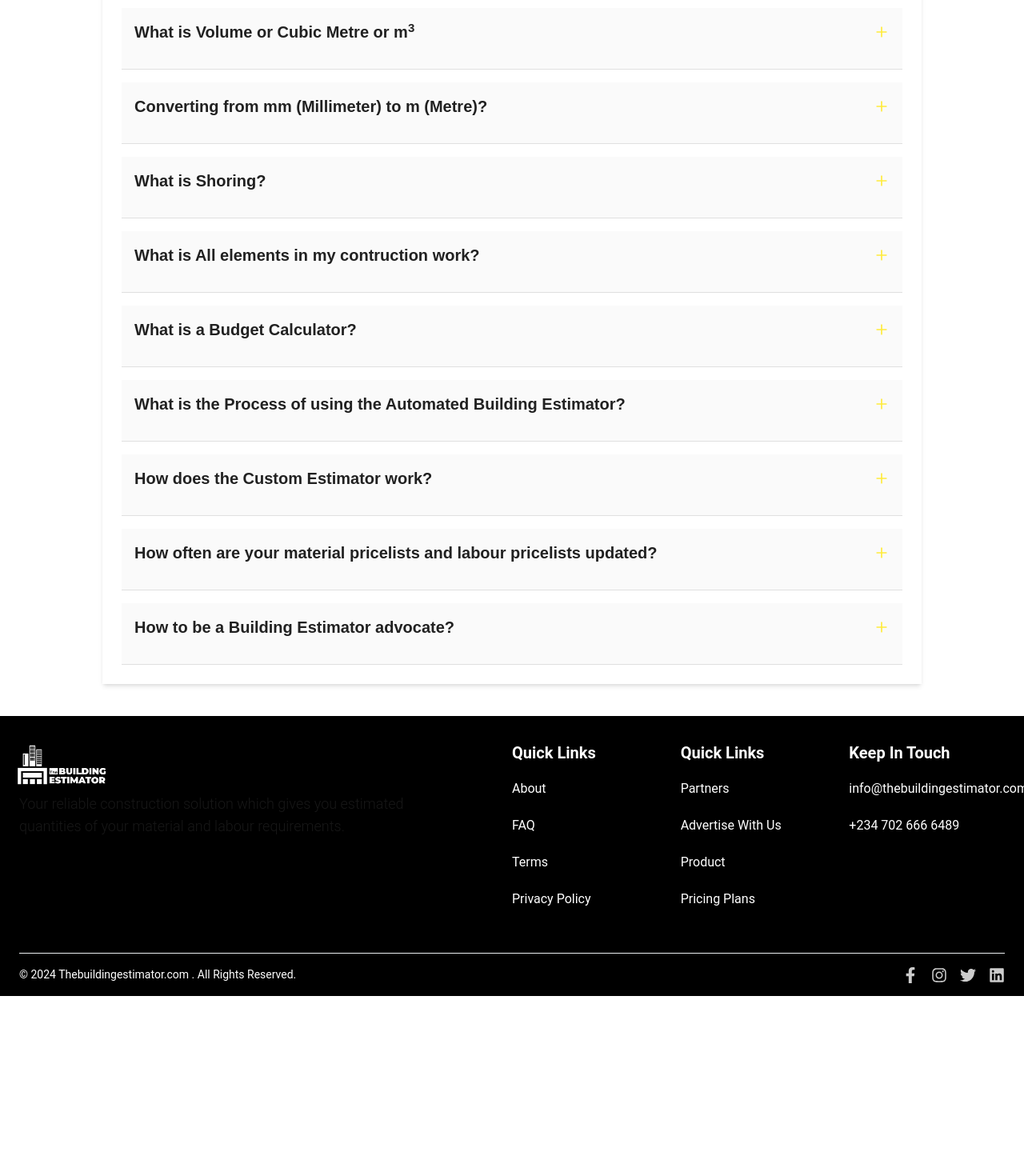
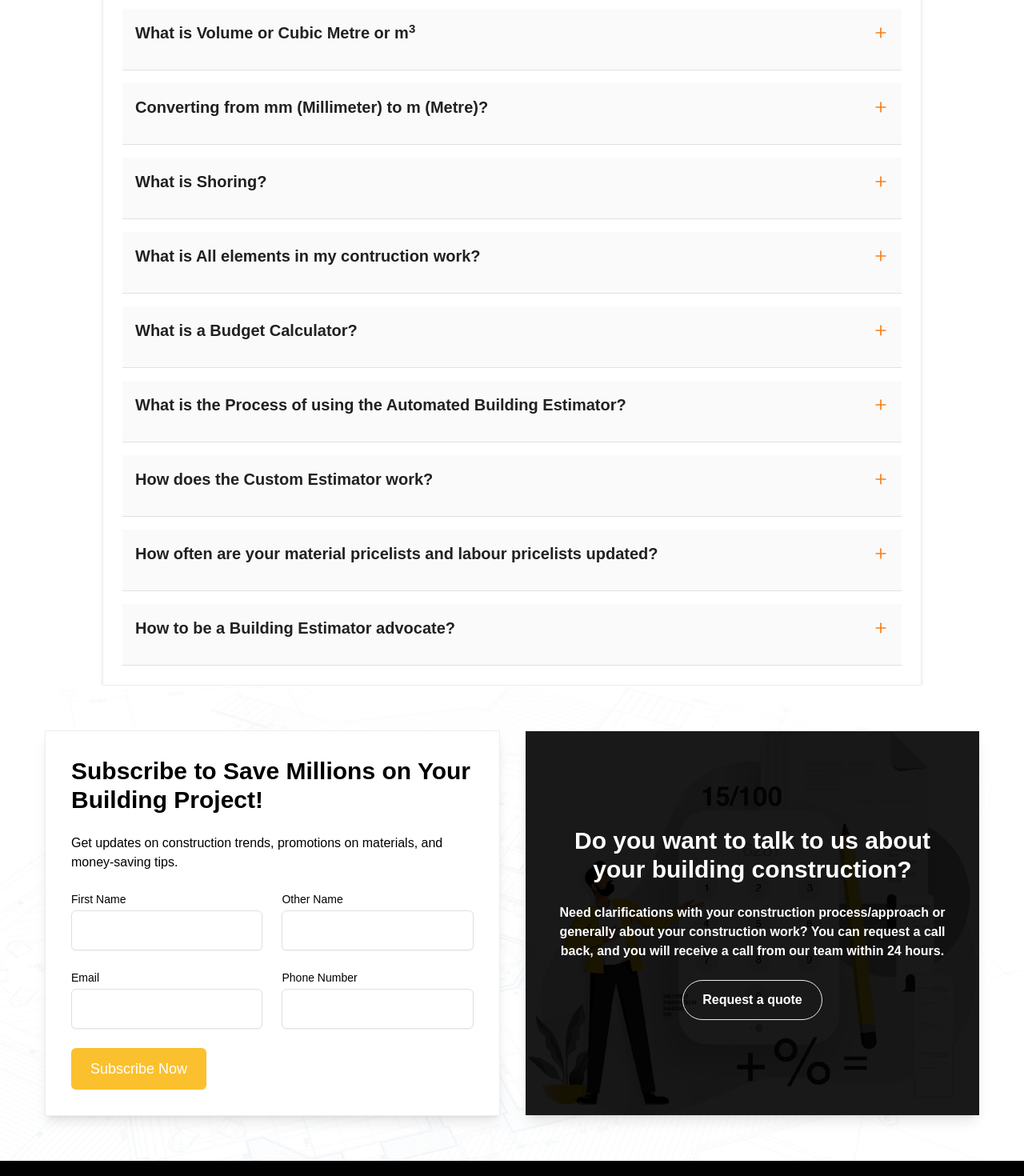
Before and after one commit to captain204/BESITIMATOR-FE-v2, a Next.js app: page /faq in a window 1280 px wide. Shown: the part 1080-2550 px from the top of the page at 80% size. Before the commit the page ends 2325 px from the top, so only its background shows below. Built offline with nearby package versions, Linux system fonts and the light colour scheme.

Commit message:
refactored design again

```diff
--- a/package.json
+++ b/package.json
@@ -24,8 +24,10 @@
     "react-hook-form": "^7.53.0",
     "react-icons": "^5.3.0",
     "react-redux": "^9.1.2",
+    "react-slick": "^0.30.2",
     "react-toastify": "^10.0.5",
     "react-type-animation": "^3.2.0",
+    "slick-carousel": "^1.8.1",
     "yup": "^1.4.0"
   },
   "devDependencies": {
--- a/src/app/faq/page.tsx
+++ b/src/app/faq/page.tsx
@@ -1,6 +1,7 @@
 import Layout from "@/components/Layout";
 import AboutHeader from "@/screens/AboutScreen/AboutHeader";
 import FAQSection from "@/screens/FAQs/FAQs";
+import ContactUs from "@/screens/LandingPageScreen/Subscribe";
 import React from "react";
 
 const page = () => {
@@ -13,6 +14,7 @@ const page = () => {
         />
 
         <FAQSection />
+        <ContactUs />
       </Layout>
     </div>
   );
--- a/src/app/privacy-policy/page.tsx
+++ b/src/app/privacy-policy/page.tsx
@@ -1,5 +1,6 @@
 import Layout from "@/components/Layout";
 import AboutHeader from "@/screens/AboutScreen/AboutHeader";
+import ContactUs from "@/screens/LandingPageScreen/Subscribe";
 import PrivacyPolicy from "@/screens/PrivacyScreen/PrivacyPolicy";
 import React from "react";
 
@@ -9,10 +10,14 @@ const page = () => {
       <Layout>
         <AboutHeader
           title="Privacy Policy"
-          breadcrumbItems={[{ label: "Home", link: "/" }, { label: "Privacy Policy" }]}
+          breadcrumbItems={[
+            { label: "Home", link: "/" },
+            { label: "Privacy Policy" },
+          ]}
         />
 
         <PrivacyPolicy />
+        <ContactUs />
       </Layout>
     </div>
   );
--- a/src/app/terms/page.tsx
+++ b/src/app/terms/page.tsx
@@ -1,5 +1,6 @@
 import Layout from "@/components/Layout";
 import AboutHeader from "@/screens/AboutScreen/AboutHeader";
+import ContactUs from "@/screens/LandingPageScreen/Subscribe";
 // import About from "@/screens/LandingPageScreen/About";
 import Terms from "@/screens/TermsAndConditionScreen/TermsAndConditionScreen";
 import React from "react";
@@ -14,6 +15,7 @@ const page = () => {
         />
 
         <Terms />
+         <ContactUs />
       </Layout>
     </div>
   );
--- a/src/screens/AboutScreen/AboutHeader.tsx
+++ b/src/screens/AboutScreen/AboutHeader.tsx
@@ -15,7 +15,7 @@ interface AboutHeaderProps {
 const AboutHeader: React.FC<AboutHeaderProps> = ({ title, breadcrumbItems }) => {
   return (
     <div
-      className="relative w-full h-[20rem] bg-cover flex flex-col items-center justify-center text-white mt-20"
+      className="relative w-full md:h-[20rem] h-[15rem] bg-cover flex flex-col items-center justify-center text-white md:mt-20"
       style={{
         backgroundImage: `url('/bgimage.jpeg')`,
       }}
@@ -32,7 +32,7 @@ const AboutHeader: React.FC<AboutHeaderProps> = ({ title, breadcrumbItems }) =>
         <Typography
           variant="h6"
           color="white"
-          className="text-5xl font-bold mx-auto"
+          className="text-5xl font-bold mx-auto  mt-28 md:mt-0"
         >
           {title}
         </Typography>
--- a/src/screens/FAQs/FAQs.tsx
+++ b/src/screens/FAQs/FAQs.tsx
@@ -317,7 +317,7 @@ const FAQSection = () => {
   ];
 
   return (
-    <div className="max-w-5xl mx-auto p-6 bg-white my-10 shadow-md">
+    <div className="max-w-5xl mx-auto p-6 bg-white mt-10 shadow-md border">
     <h2 className="text-3xl font-bold text-center text-gray-900 mb-8">
       Frequently Asked Questions
     </h2>
@@ -331,9 +331,9 @@ const FAQSection = () => {
             <span className="text-xl font-semibold text-gray-900">{faq.question}</span>
             <span>
               {activeIndex === index ? (
-                <FiMinus className="text-xl text-yellow-500" />
+                <FiMinus className="text-xl text-yellow-900" />
               ) : (
-                <FiPlus className="text-xl text-yellow-500" />
+                <FiPlus className="text-xl text-yellow-900" />
               )}
             </span>
           </button>
--- a/src/screens/LandingPageScreen/Brands.tsx
+++ b/src/screens/LandingPageScreen/Brands.tsx
@@ -12,7 +12,7 @@ const brands = [
 
 const BrandsSection = () => {
   return (
-    <section className="relative py-16 bg-cover bg-center" style={{ backgroundImage: 'url("/benifit.png")' }}>
+    <section className="relative pb-16 bg-cover bg-center" style={{ backgroundImage: 'url("/benifit.png")' }}>
       <div className="absolute inset-0 bg-white opacity-95"></div>
       <div className="relative container mx-auto px-8 lg:px-10 text-center">
         <h2 className="md:text-4xl text-2xl font-extrabold text-gray-900 mb-10">
--- a/src/screens/LandingPageScreen/SubServices.tsx
+++ b/src/screens/LandingPageScreen/SubServices.tsx
@@ -56,7 +56,7 @@ const Subservices = () => {
           {cards.map((card, index) => (
             <div
               key={index}
-              className="max-w-sm bg-white border rounded-lg shadow-lg dark:bg-gray-800 p-6 hover:shadow-2xl transition-all duration-300 z-10"
+              className="max-w-sm bg-white border rounded-lg shadow-lg dark:bg-gray-800 p-4 md:p-6 hover:shadow-2xl transition-all duration-300 z-10"
             >
               <h5 className="mb-2 text-xl font-semibold tracking-tight text-black">
                 {card.title}
--- a/src/screens/LandingPageScreen/Subscribe.tsx
+++ b/src/screens/LandingPageScreen/Subscribe.tsx
@@ -80,7 +80,7 @@ const ContactUs = () => {
       style={{ backgroundImage: 'url("/benifit.png")' }}
     >
       <div className="absolute inset-0 bg-white opacity-95"></div>
-      <div className=" flex flex-col md:flex-row-reverse p-4 md:p-14 mt-10 justify-center items-center text-black">
+      <div className=" flex flex-col md:flex-row-reverse p-4 md:p-14 md:mt-0 mt-6 justify-center items-center text-black">
         <ToastContainer />
 
         <Dialog open={openDialog} handler={toggleDialog} size="md">
@@ -177,7 +177,7 @@ const ContactUs = () => {
           // viewport={{
           //   once: true,
           // }}
-          className="md:w-1/2 p-8 bg-white  relative shadow-lg rounded-none border md:mt-0 mt-8"
+          className="md:w-1/2 p-8 bg-white  relative shadow-lg rounded-none border md:mt-0 mt-4"
         >
           <h2 className="md:text-3xl text-2xl font-bold mb-6 text-black">
             Subscribe to Save Millions on Your Building Project!
--- a/src/screens/PrivacyScreen/PrivacyPolicy.tsx
+++ b/src/screens/PrivacyScreen/PrivacyPolicy.tsx
@@ -3,11 +3,11 @@ import React from "react";
 const PrivacyPolicy = () => {
   return (
     <div
-      className=" h-auto p-6 md:p-12 relative bg-cover bg-center overflow-hidden "
+      className=" h-auto p-6  relative bg-cover bg-center overflow-hidden "
       style={{ backgroundImage: 'url("/benifit.png")' }}
     >
        <div className="absolute inset-0 bg-white opacity-95"></div>
-      <div className="relative max-w-4xl mx-auto p-6 bg-white  text-black rounded-lg shadow-lg my-10 overflow-hidden">
+      <div className="relative max-w-4xl mx-auto p-6 bg-white  text-black rounded-lg shadow-lg border overflow-hidden">
         <h1 className="text-3xl font-bold mb-6">Privacy Policy</h1>
         <p className="mb-4">
           Building Estimator built the The Building Estimator app as a Freemium
--- a/src/screens/TermsAndConditionScreen/TermsAndConditionScreen.tsx
+++ b/src/screens/TermsAndConditionScreen/TermsAndConditionScreen.tsx
@@ -5,10 +5,10 @@ import Head from "next/head";
 const Terms = () => {
   return (
     <div
-      className=" h-auto p-6 md:p-12 shadow-md relative bg-cover bg-center overflow-hidden "
+      className=" h-auto p-6  shadow-md relative bg-cover bg-center overflow-hidden "
       style={{ backgroundImage: 'url("/benifit.png")' }}
     >
-       <div className="absolute inset-0 bg-white opacity-95"></div>
+      <div className="absolute inset-0 bg-white opacity-95"></div>
       <Head>
         <title>Terms and Conditions | Building Estimator</title>
         <meta
@@ -16,8 +16,8 @@ const Terms = () => {
           content="Terms and Conditions for Building Estimator"
         />
       </Head>
-      <div className="max-w-4xl mx-auto bg-navy relative bg-white rounded-lg shadow-xl p-6 text-black">
-        <h1 className="text-3xl font-bold text-white mb-6 text-center">
+      <div className="max-w-4xl mx-auto border relative bg-white rounded-lg shadow-xl p-6 text-black">
+        <h1 className="text-3xl font-bold text-black mb-6 text-center">
           Terms and Conditions
         </h1>
         <p className="text-base mb-4">
```
Also changed, not shown: 1 other file (tests, documents, lock files or other folders).
